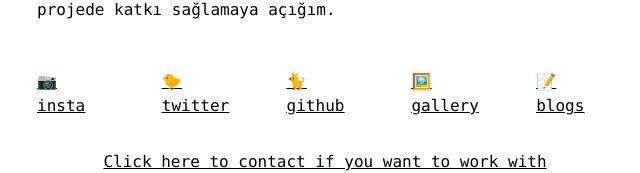
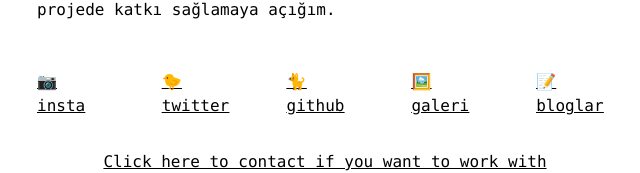
Before and after one commit to egely1337/egely1337-com, a Next.js app: page / in a window 1280 px wide. Shown: the part 554-727 px from the top of the page, without its empty margins (315-955 px from the left). Built offline with nearby package versions, Linux system fonts and the light colour scheme; a web font is replaced by a local one.

Commit message:
change: pages made turkish

```diff
--- a/src/pages/index.tsx
+++ b/src/pages/index.tsx
@@ -55,8 +55,8 @@ export default function Page(props: {
                         <Link href={`https://x.com/egely48`}>📷 insta</Link>
                         <Link href={`https://x.com/egely48`}>🐤 twitter</Link>
                         <Link href={`https://github.com/egely1337`}>🐈 github</Link>
-                        <Link href={`/gallery`}>🖼️ gallery</Link>
-                        <Link href={`/blogs`}>📝 blogs</Link>
+                        <Link href={`/gallery`}>🖼️ galeri</Link>
+                        <Link href={`/blogs`}>📝 bloglar</Link>
                     </div>
                 </div>
 
```
